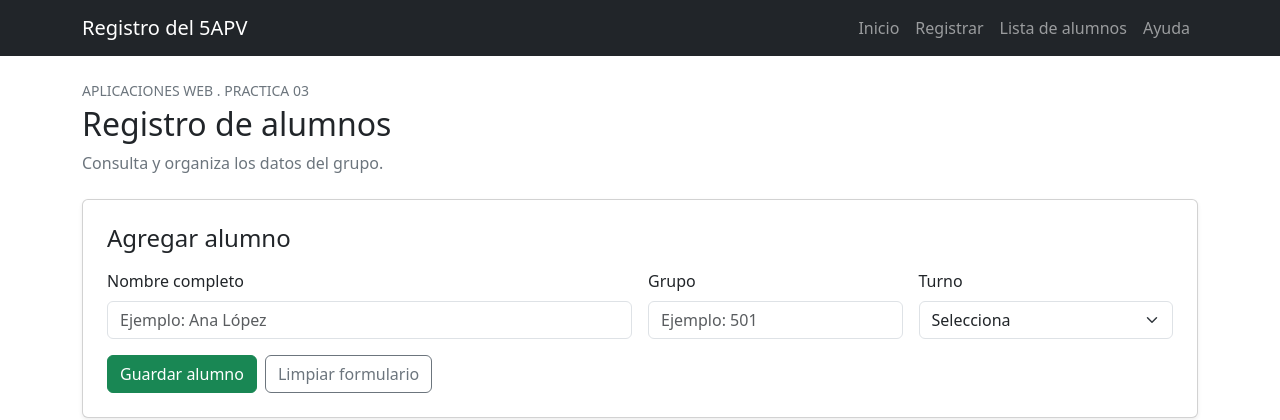
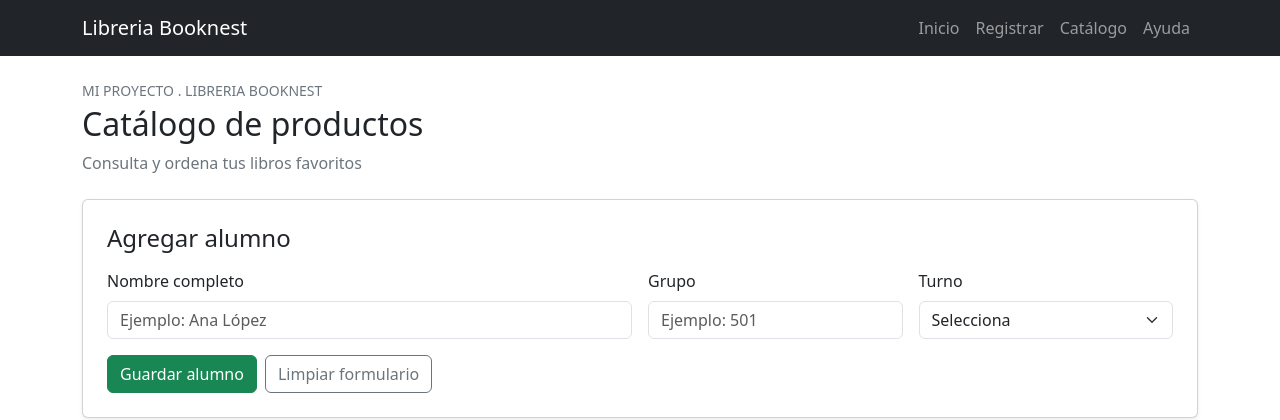
Before and after one commit to sanchezosoriosamanthamichelle/cafeteria-dreamycoffe, a Flask app: page / in a window 1280 px wide. Shown: the top 420 px of the page. Run offline with Flask 3, Linux system fonts and the light colour scheme; data that the repository does not hold is empty; some libraries are stand-ins or nearby versions.

Commit message:
Separo la base y personalizo la identidad

```diff
--- a/app.py
+++ b/app.py
@@ -6,6 +6,7 @@ from bson import ObjectId
 from datetime import datetime
 
 app = Flask(__name__)
+
 mongo_uri = os.environ.get("MONGO_URI")
 if not mongo_uri:
     if os.environ.get("RENDER"):
@@ -13,8 +14,8 @@ if not mongo_uri:
     mongo_uri = "mongodb://127.0.0.1:27017/"
 
 cliente = MongoClient(mongo_uri, serverSelectionTimeoutMS=10000)
-base_datos = cliente["escuela_practica"]
-alumnos = base_datos["alumnos"]
+base_datos = cliente["libreria_booknest"]
+alumnos = base_datos["catalogo_libros"]
 
 def leer_formulario():
     nombre = request.form.get("nombre", "").strip()
--- a/templates/base.html
+++ b/templates/base.html
@@ -4,7 +4,7 @@
 <head>
     <meta charset="utf-8">
     <meta name="viewport" content="width=device-width, initial-scale=1">
-    <title>Registro de alumnos - version 2</title>
+    <title>Libreria Booknest</title>
     <link rel="stylesheet"
           href="{{ url_for('static',
           filename='bootstrap/css/bootstrap.min.css') }}">
@@ -20,7 +20,7 @@
 
             <a class="navbar-brand"
                href="{{ url_for('inicio') }}">
-                Registro del 5APV
+                Libreria Booknest
             </a>
 
             <button class="navbar-toggler"
@@ -57,7 +57,7 @@
                     <li class="nav-item">
                         <a class="nav-link"
                            href="{{ url_for('inicio') }}#lista">
-                            Lista de alumnos
+                            Catálogo
                         </a>
                     </li>
 
@@ -79,15 +79,15 @@
         <header class="mb-4">
 
             <p class="text-uppercase text-secondary small mb-1">
-                Aplicaciones Web . Practica 03
+                Mi proyecto . Libreria Booknest
             </p>
 
             <h1 class="h2">
-                Registro de alumnos
+                Catálogo de productos
             </h1>
 
             <p class="text-secondary">
-                Consulta y organiza los datos del grupo.
+                Consulta y ordena tus libros favoritos
             </p>
 
         </header>
```
